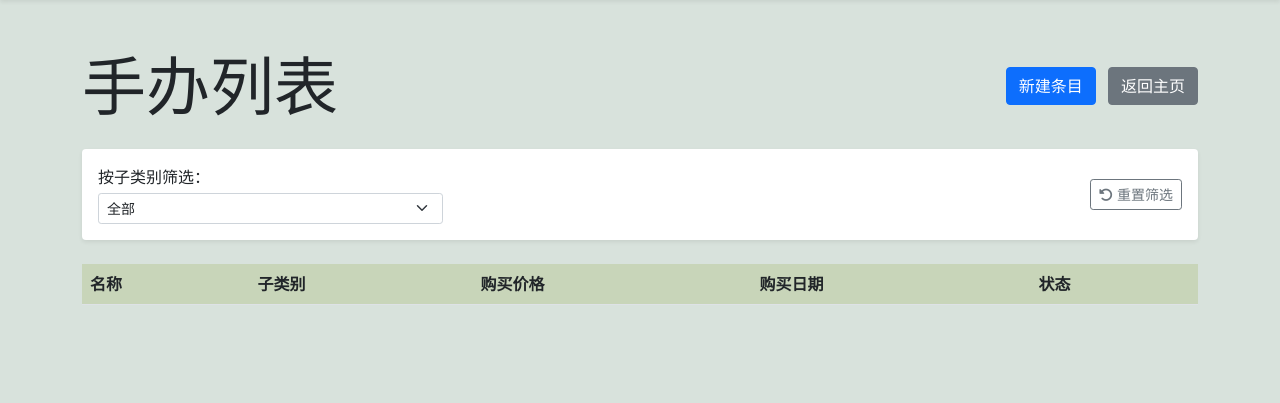
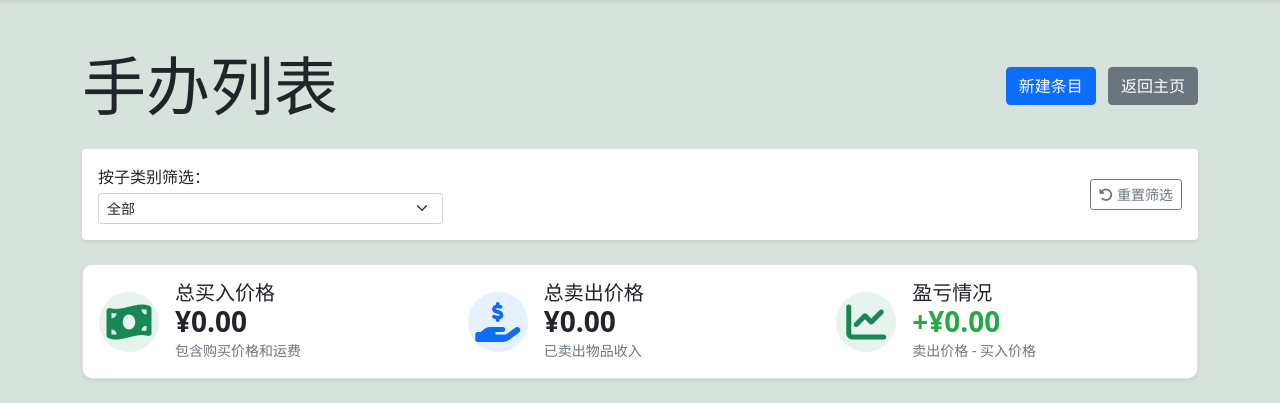
Before and after one commit to MonkeyDTH/StorageManagement, a Flask app: page /figures in a window 1280 px wide. Shown: the part 56-459 px from the top of the page. Run offline with Flask 3, Linux system fonts and the light colour scheme; lists and menus that the app fills with data are empty.

Commit message:
feat(手办列表): 添加价格统计功能及可视化展示
在列表页面添加价格统计功能，包括总买入价格、总卖出价格和盈亏计算
实现按类别筛选时的动态统计更新
添加可视化卡片展示统计数据和样式效果

```diff
--- a/app.py
+++ b/app.py
@@ -2,7 +2,7 @@
 Author: Leili
 Date: 2025-05-18 20:41:27
 LastEditors: Leili
-LastEditTime: 2025-06-17 18:56:00
+LastEditTime: 2025-06-18 10:43:35
 FilePath: /StorageManagement/app.py
 Description:
 '''
@@ -109,10 +109,53 @@ def home():
 
 @app.route('/figures')
 def show_figures():
-    """手办列表路由：展示所有手办数据"""
+    """手办列表路由：展示所有手办数据和价格统计"""
     figures_data = figures_category.load_data()
     categories = figures_category.get_categories()
-    return render_template('figures/list.html', figures=figures_data, categories=categories)
+
+    # 计算总买入价格（购买价格+运费）
+    total_purchase_price = 0
+    total_sold_price = 0
+
+    # 按子类别计算价格统计
+    category_stats = {}
+
+    # 初始化每个类别的统计数据
+    for category in categories:
+        category_stats[category] = {
+            'purchase_price': 0,
+            'sold_price': 0,
+            'count': 0,
+            'sold_count': 0
+        }
+
+    for item in figures_data:
+        # 计算买入价格（购买价格+运费）
+        purchase_price = item.get('purchase_price', 0) or 0
+        shipping_fee = item.get('shipping_fee', 0) or 0
+        item_total_price = purchase_price + shipping_fee
+        total_purchase_price += item_total_price
+
+        # 计算卖出价格
+        sold_price = item.get('sold_price', 0) or 0
+        if sold_price and sold_price == sold_price:  # 检查是否为NaN
+            total_sold_price += sold_price
+
+        # 按类别统计
+        category = item.get('category', '')
+        if category in category_stats:
+            category_stats[category]['purchase_price'] += item_total_price
+            category_stats[category]['count'] += 1
+            if sold_price and sold_price == sold_price:  # 检查是否为NaN
+                category_stats[category]['sold_price'] += sold_price
+                category_stats[category]['sold_count'] += 1
+
+    return render_template('figures/list.html',
+                           figures=figures_data,
+                           categories=categories,
+                           total_purchase_price=total_purchase_price,
+                           total_sold_price=total_sold_price,
+                           category_stats=category_stats)
 
 @app.route('/clothing')
 def show_clothing():
--- a/static/js/list_filter.js
+++ b/static/js/list_filter.js
@@ -61,6 +61,11 @@ class ListFilterController {
 
             // 应用筛选
             this.applyFilter();
+        } else {
+            // 如果没有保存的筛选设置，但在figures页面且存在categoryStats，也需要初始化价格统计显示
+            if (this.pageType === 'figures' && typeof categoryStats !== 'undefined') {
+                this.updatePriceStats('');
+            }
         }
     }
 
@@ -104,6 +109,83 @@ class ListFilterController {
         } else {
             this.$noDataMessage.classList.add('d-none');
         }
+
+        // 更新价格统计显示（如果在figures页面且存在categoryStats）
+        if (this.pageType === 'figures' && typeof categoryStats !== 'undefined') {
+            this.updatePriceStats(categoryValue);
+        }
+    }
+
+    /**
+     * 更新价格统计显示
+     * @param {string} category 当前筛选的类别
+     */
+    updatePriceStats(category) {
+        // 获取价格统计显示元素
+        const purchasePriceDisplay = document.getElementById('purchasePriceDisplay');
+        const soldPriceDisplay = document.getElementById('soldPriceDisplay');
+        const profitDisplay = document.getElementById('profitDisplay');
+        const categoryLabel = document.getElementById('categoryLabel');
+        const itemCountDisplay = document.getElementById('itemCountDisplay');
+        const soldCountDisplay = document.getElementById('soldCountDisplay');
+        const profitIconContainer = document.getElementById('profitIconContainer');
+        const profitIcon = document.getElementById('profitIcon');
+
+        // 如果元素不存在，则返回
+        if (!purchasePriceDisplay || !soldPriceDisplay || !profitDisplay) return;
+
+        // 确定要显示的统计数据
+        const statsKey = category || 'all';
+        const stats = categoryStats[statsKey] || categoryStats['all'];
+
+        // 格式化价格显示
+        const formatPrice = (price) => {
+            return new Intl.NumberFormat('zh-CN', {
+                style: 'currency',
+                currency: 'CNY',
+                minimumFractionDigits: 2,
+                maximumFractionDigits: 2
+            }).format(price).replace('CN¥', '¥');
+        };
+
+        // 更新价格显示
+        purchasePriceDisplay.textContent = formatPrice(stats.purchasePrice);
+        soldPriceDisplay.textContent = formatPrice(stats.soldPrice);
+
+        // 计算利润
+        const profit = stats.soldPrice - stats.purchasePrice;
+        const profitText = (profit >= 0 ? '+' : '') + formatPrice(profit);
+        profitDisplay.textContent = profitText;
+
+        // 更新利润样式
+        profitDisplay.className = 'mb-0 fw-bold ' + (profit >= 0 ? 'profit-positive' : 'profit-negative');
+        profitIconContainer.className = 'stat-icon me-3 ' +
+            (profit >= 0 ? 'bg-success bg-opacity-10' : 'bg-danger bg-opacity-10');
+
+        // 更新利润图标
+        profitIcon.className = 'fas fa-chart-line ' +
+            (profit >= 0 ? 'text-success' : 'text-danger fa-rotate-180');
+
+        // 更新类别标签
+        if (category) {
+            categoryLabel.textContent = category;
+            categoryLabel.classList.remove('d-none');
+        } else {
+            categoryLabel.classList.add('d-none');
+        }
+
+        // 更新数量显示
+        if (stats.count > 0) {
+            itemCountDisplay.textContent = `(${stats.count}件)`;
+        } else {
+            itemCountDisplay.textContent = '';
+        }
+
+        if (stats.soldCount > 0) {
+            soldCountDisplay.textContent = `(${stats.soldCount}件)`;
+        } else {
+            soldCountDisplay.textContent = '';
+        }
     }
 
     /**
--- a/templates/figures/list.html
+++ b/templates/figures/list.html
@@ -2,7 +2,7 @@
  * @Author: Leili
  * @Date: 2025-05-18 21:05:15
  * @LastEditors: Leili
- * @LastEditTime: 2025-06-18 10:28:45
+ * @LastEditTime: 2025-06-18 11:04:22
  * @FilePath: /StorageManagement/templates/figures/list.html
  * @Description:
 -->
@@ -18,6 +18,37 @@
     <link href="https://cdnjs.cloudflare.com/ajax/libs/font-awesome/6.4.0/css/all.min.css" rel="stylesheet">
     <link rel="stylesheet" href="/static/css/main.css">
     <link rel="stylesheet" href="/static/css/list.css">
+    <style>
+        /* 价格统计卡片样式 */
+        .price-stats-card {
+            transition: all 0.3s ease;
+            border-radius: 10px;
+        }
+
+        .price-stats-card:hover {
+            transform: translateY(-5px);
+            box-shadow: 0 10px 20px rgba(0, 0, 0, 0.1);
+        }
+
+        .stat-icon {
+            font-size: 2.5rem;
+            width: 60px;
+            height: 60px;
+            display: flex;
+            align-items: center;
+            justify-content: center;
+            border-radius: 50%;
+            background-color: rgba(255, 255, 255, 0.2);
+        }
+
+        .profit-positive {
+            color: #28a745;
+        }
+
+        .profit-negative {
+            color: #dc3545;
+        }
+    </style>
 </head>
 <body class="bg-morandi-cream">
     <!-- 导航栏，引入共享宏 -->
@@ -58,6 +89,78 @@
                 </div>
             </div>
         </div>
+
+        <!-- 价格统计卡片 -->
+        <div class="card shadow-sm mb-4 bg-morandi-blue price-stats-card">
+            <div class="card-body py-3">
+                <div class="row align-items-center">
+                    <div class="col-md-4 mb-3 mb-md-0">
+                        <div class="d-flex align-items-center">
+                            <div class="stat-icon me-3 bg-success bg-opacity-10">
+                                <i class="fas fa-money-bill-wave text-success"></i>
+                            </div>
+                            <div>
+                                <h5 class="mb-0">总买入价格 <span id="categoryLabel" class="badge bg-info d-none"></span></h5>
+                                <h3 class="mb-0 fw-bold" id="purchasePriceDisplay">¥{{ '{:,.2f}'.format(total_purchase_price) }}</h3>
+                                <small class="text-muted">包含购买价格和运费 <span id="itemCountDisplay"></span></small>
+                            </div>
+                        </div>
+                    </div>
+                    <div class="col-md-4 mb-3 mb-md-0">
+                        <div class="d-flex align-items-center">
+                            <div class="stat-icon me-3 bg-primary bg-opacity-10">
+                                <i class="fas fa-hand-holding-usd text-primary"></i>
+                            </div>
+                            <div>
+                                <h5 class="mb-0">总卖出价格</h5>
+                                <h3 class="mb-0 fw-bold" id="soldPriceDisplay">¥{{ '{:,.2f}'.format(total_sold_price) }}</h3>
+                                <small class="text-muted">已卖出物品收入 <span id="soldCountDisplay"></span></small>
+                            </div>
+                        </div>
+                    </div>
+                    <div class="col-md-4">
+                        <div class="d-flex align-items-center">
+                            {% set profit = total_sold_price - total_purchase_price %}
+                            <div id="profitIconContainer" class="stat-icon me-3 {% if profit >= 0 %}bg-success bg-opacity-10{% else %}bg-danger bg-opacity-10{% endif %}">
+                                {% if profit >= 0 %}
+                                <i id="profitIcon" class="fas fa-chart-line text-success"></i>
+                                {% else %}
+                                <i id="profitIcon" class="fas fa-chart-line text-danger fa-rotate-180"></i>
+                                {% endif %}
+                            </div>
+                            <div>
+                                <h5 class="mb-0">盈亏情况</h5>
+                                <h3 class="mb-0 fw-bold" id="profitDisplay" class="{% if profit >= 0 %}profit-positive{% else %}profit-negative{% endif %}">
+                                    {{ '+' if profit >= 0 else '' }}¥{{ '{:,.2f}'.format(profit) }}
+                                </h3>
+                                <small class="text-muted">卖出价格 - 买入价格</small>
+                            </div>
+                        </div>
+                    </div>
+                </div>
+            </div>
+        </div>
+
+        <!-- 传递类别统计数据到JavaScript -->
+        <script>
+            // 将后端传递的类别统计数据转换为JavaScript对象
+            const categoryStats = {
+                {% for category, stats in category_stats.items() %}
+                "{{ category }}": {
+                    purchasePrice: {{ stats.purchase_price }},
+                    soldPrice: {{ stats.sold_price }},
+                    count: {{ stats.count }},
+                    soldCount: {{ stats.sold_count }}
+                },
+                {% endfor %}
+                "all": {
+                    purchasePrice: {{ total_purchase_price }},
+                    soldPrice: {{ total_sold_price }},
+                    count: {{ figures|length }},
+                    soldCount: {{ figures|selectattr('sold_price')|selectattr('sold_price', 'defined')|list|length }}
+                }
+            };
+        </script>
 
         <!-- 响应式表格 -->
         <div class="table-responsive">
```
